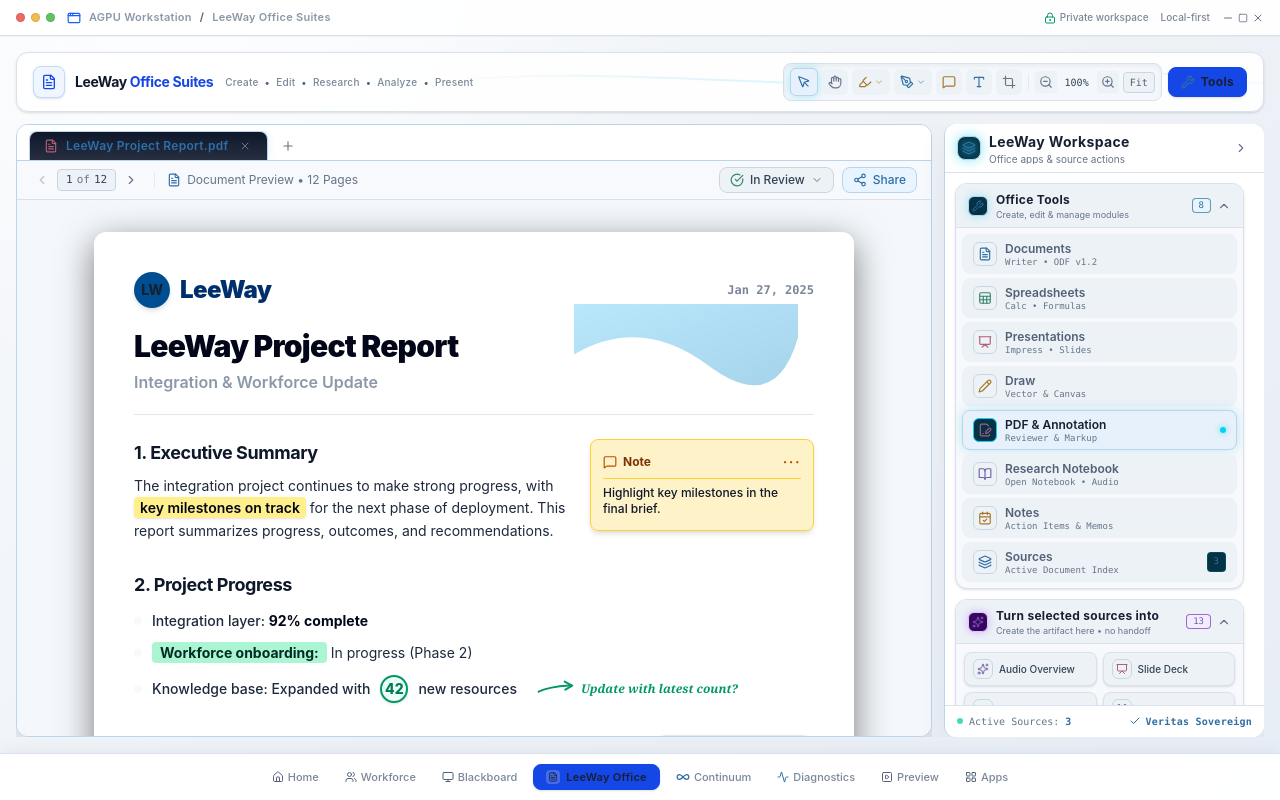
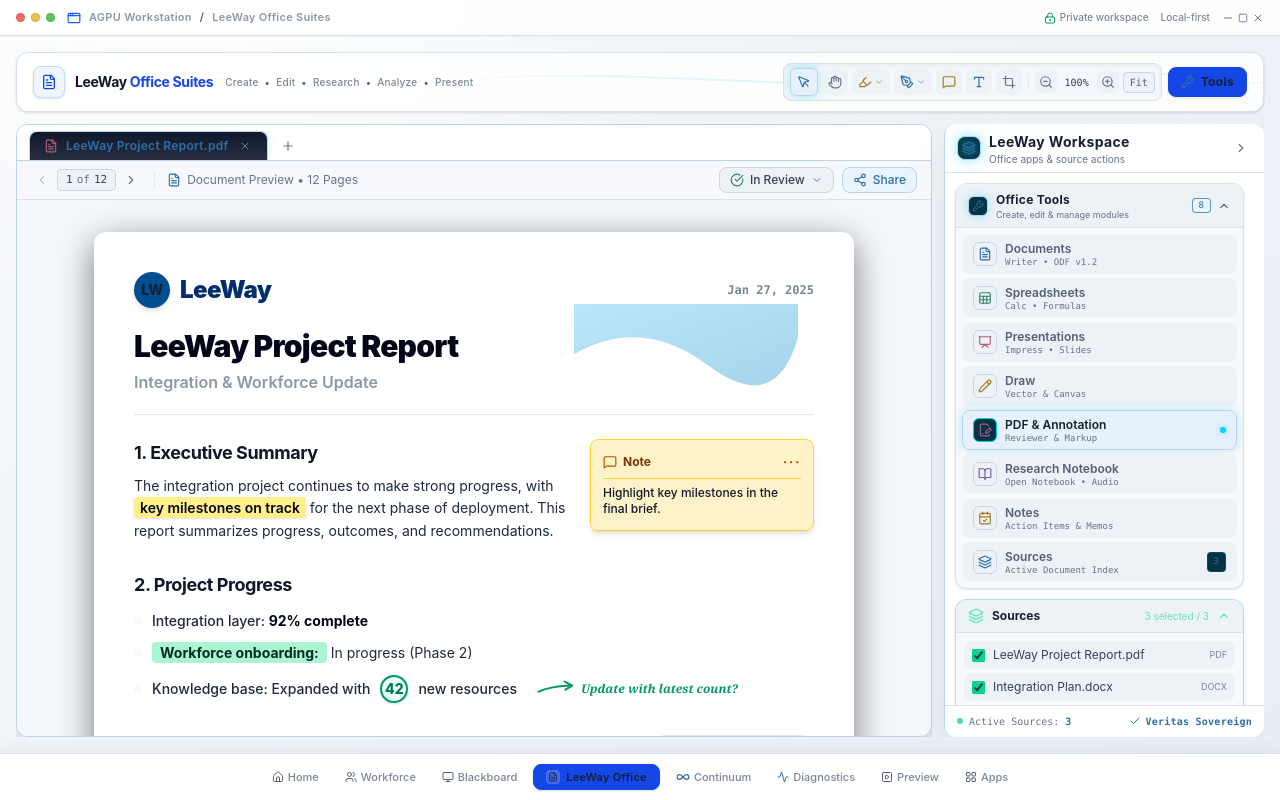
Before and after one commit to 4citeB4U/Leeway-office-suites, a React (Vite) app: page / in a window 1280 px wide. Built offline with nearby package versions, Linux system fonts and the light colour scheme.

Commit message:
Add Office Suites Sources selector and honest Content Vault entry
* feat(office): show selectable sources above transforms and expose vault entry

* feat(office): bind source picker to canonical in-app selection state

```diff
--- a/src/App.tsx
+++ b/src/App.tsx
@@ -211,6 +211,13 @@ export default function App() {
             onToggleCollapse={() => setIsSidebarCollapsed(!isSidebarCollapsed)}
             sourcesCount={sources.length}
             activeSourcesCount={sources.filter((s) => s.checked).length}
+            sources={sources}
+            onToggleSource={handleToggleSource}
+            onAddSource={() => setIsAddSourceOpen(true)}
+            onOpenContentVault={() => {
+              setActiveModule('sources');
+              window.alert('The canonical Continuum Content Vault is not connected to this deployment. Showing existing local sources only; no Vault files have been fetched or copied.');
+            }}
           />
         </div>
       </div>
--- a/src/leeway/components/UnifiedSuiteSidebar.tsx
+++ b/src/leeway/components/UnifiedSuiteSidebar.tsx
@@ -46,9 +46,12 @@ import {
   Calendar,
   List,
   FileEdit,
-  Check
+  Check,
+  FolderOpen,
+  Plus,
+  AlertCircle
 } from 'lucide-react';
-import { SuiteModuleId, TransformActionId } from '../types';
+import { GroundedSource, SuiteModuleId, TransformActionId } from '../types';
 
 interface UnifiedSuiteSidebarProps {
   activeModule: SuiteModuleId;
@@ -59,6 +62,10 @@ interface UnifiedSuiteSidebarProps {
   onToggleCollapse: () => void;
   sourcesCount: number;
   activeSourcesCount: number;
+  sources: GroundedSource[];
+  onToggleSource: (id: string) => void;
+  onAddSource: () => void;
+  onOpenContentVault: () => void;
 }
 
 interface OfficeToolItem {
@@ -113,10 +120,15 @@ export const UnifiedSuiteSidebar: React.FC<UnifiedSuiteSidebarProps> = ({
   isCollapsed,
   onToggleCollapse,
   sourcesCount,
-  activeSourcesCount
+  activeSourcesCount,
+  sources,
+  onToggleSource,
+  onAddSource,
+  onOpenContentVault
 }) => {
   const [isOfficeToolsOpen, setIsOfficeToolsOpen] = useState(true);
   const [isTurnSourcesOpen, setIsTurnSourcesOpen] = useState(true);
+  const [isSourcesOpen, setIsSourcesOpen] = useState(true);
 
   if (isCollapsed) {
     return (
@@ -143,6 +155,14 @@ export const UnifiedSuiteSidebar: React.FC<UnifiedSuiteSidebarProps> = ({
         >
           <Wrench className="w-4 h-4" />
         </button>
+
+        {/* Sources quick selector */}
+        <button
+          onClick={() => { onToggleCollapse(); setIsSourcesOpen(true); }}
+          className="p-1.5 rounded-lg text-emerald-400 hover:text-white hover:bg-slate-800"
+          title="Sources"
+          aria-label="Expand sources selector"
+        ><Layers className="w-4 h-4" /></button>
 
         {/* Turn Sources Into Shortcut */}
         <button
@@ -281,7 +301,35 @@ export const UnifiedSuiteSidebar: React.FC<UnifiedSuiteSidebarProps> = ({
         </div>
 
         {/* ==================================================== */}
-        {/* SECTION 2: Turn sources into (Dropdown / Accordion) */}
+        {/* SECTION 2: Sources — shared selected-source state */}
+        {/* ==================================================== */}
+        <section className="shrink-0 rounded-xl border border-emerald-500/30 bg-slate-900/50 overflow-hidden shadow-sm" aria-label="Sources selection">
+          <button type="button" onClick={() => setIsSourcesOpen(!isSourcesOpen)}
+            aria-expanded={isSourcesOpen}
+            className="w-full flex items-center justify-between px-3 py-2 bg-slate-900/90 hover:bg-slate-800/80 text-left">
+            <span className="flex items-center gap-2"><Layers className="w-4 h-4 text-emerald-300" /><span className="text-xs font-bold text-white">Sources</span></span>
+            <span className="flex items-center gap-2 text-[10px] text-emerald-300">{activeSourcesCount} selected / {sourcesCount}{isSourcesOpen ? <ChevronUp className="w-3.5 h-3.5" /> : <ChevronDown className="w-3.5 h-3.5" />}</span>
+          </button>
+          {isSourcesOpen && <div className="border-t border-slate-800 p-2 space-y-2">
+            <div className="max-h-44 overflow-y-auto space-y-1" role="group" aria-label="Choose sources for transformations">
+              {sources.length === 0 && <p className="text-xs text-slate-400 px-1">No sources yet. Add a source to begin.</p>}
+              {sources.map(source => <label key={source.id} className="flex items-center gap-2 rounded-lg px-2 py-1.5 text-xs text-slate-200 hover:bg-slate-800/80 cursor-pointer">
+                <input type="checkbox" checked={source.checked} onChange={() => onToggleSource(source.id)} className="accent-emerald-400 shrink-0" />
+                <span className="truncate flex-1" title={source.title}>{source.title}</span>
+                <span className="text-[9px] text-slate-500 uppercase">{source.type}</span>
+              </label>)}
+            </div>
+            <div className="grid grid-cols-2 gap-1.5">
+              <button type="button" onClick={onAddSource} className="flex items-center justify-center gap-1 rounded-lg bg-emerald-950/70 border border-emerald-700/40 px-2 py-1.5 text-[10px] font-semibold text-emerald-200"><Plus className="w-3 h-3" />Add source</button>
+              <button type="button" onClick={onOpenContentVault} className="flex items-center justify-center gap-1 rounded-lg bg-slate-800 border border-slate-700 px-2 py-1.5 text-[10px] font-semibold text-slate-200"><FolderOpen className="w-3 h-3" />Content Vault</button>
+            </div>
+            <p className="flex items-start gap-1 text-[9px] text-amber-300"><AlertCircle className="w-3 h-3 shrink-0" />Continuum Content Vault connection not verified; local sources shown.</p>
+            <button type="button" onClick={() => onSelectModule('sources')} className="text-[10px] text-cyan-300 hover:underline">Manage and inspect all sources</button>
+          </div>}
+        </section>
+
+        {/* ==================================================== */}
+        {/* SECTION 3: Turn sources into (Dropdown / Accordion) */}
         {/* ==================================================== */}
         <div className="shrink-0 rounded-xl border border-slate-800/90 bg-slate-900/50 overflow-hidden shadow-sm">
           {/* Turn Sources Into Dropdown Header */}
```
